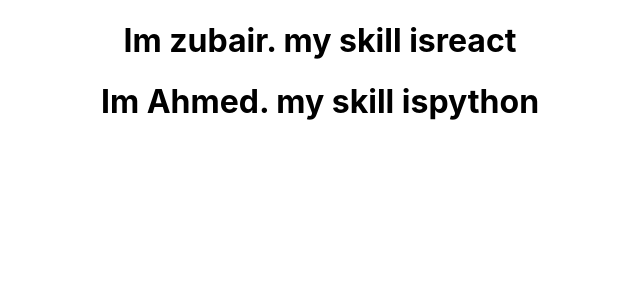
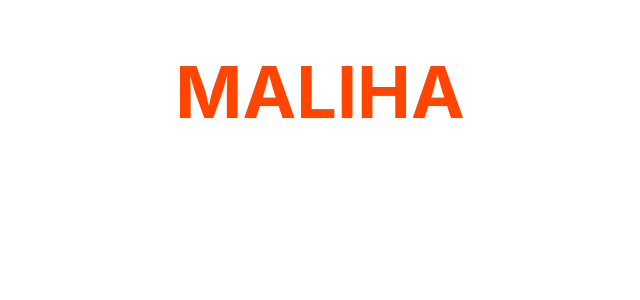
Before and after one commit to zubairahmedanas/React-from-scratch, a React (Create React App) app: page / in a window 1280 px wide. Shown: the top 300 px of the page, without its empty margins (320-960 px from the left). Built offline with nearby package versions, Linux system fonts and the light colour scheme.

Commit message:
Zubair | css stylesheet added

```diff
--- a/src/App.js
+++ b/src/App.js
@@ -13,10 +13,14 @@ import EventBind from './components/EventBind';
 import ParentComponent from './components/ParentComponent';
 import UserGreeting from './components/UserGreeting';
 import NameList from './components/NameList';
+import Stylesheet from './components/Stylesheet';
 function App() {
   return (
     <div className="App">
-      <NameList />
+      <Stylesheet primary = {true} />
+
+
+      {/* <NameList /> */}
       {/* <UserGreeting /> */}
       {/* <ParentComponent /> */}
       {/* <EventBind /> */}
--- a/src/components/NameList.js
+++ b/src/components/NameList.js
@@ -1,26 +1,26 @@
 import React from 'react'
 
 function NameList() {
-    // const name = ['zubair', 'ahmed', 'anas']
-    const x = [
-        {
-            id:1,
-            name: 'zubair',
-            skill: 'react'
+    const name = ['zubair', 'ahmed', 'anas']
+    // const x = [
+    //     {
+    //         id:1,
+    //         name: 'zubair',
+    //         skill: 'react'
 
-        },
-        {
-            id:2,
-            name: 'Ahmed',
-            skill: 'python'
+    //     },
+    //     {
+    //         id:2,
+    //         name: 'Ahmed',
+    //         skill: 'python'
 
-        }
+    //     }
 
-    ]
-    const personList = x.map(person =>(
-        <h1>  Im {person.name}. my skill is{person.skill}</h1>
+    // ]
+    const personList = name.map(person =>(
+        <h1 key={person}> {name}</h1>
     ))
-    // const namelist = name.map(name => <h1>{name}</h1>)
+    // const namelist = name.map(name => <h1 key>{name}</h1>)
     return (
         <div>
 
--- /dev/null
+++ b/src/components/Stylesheet.js
@@ -0,0 +1,13 @@
+import React from 'react'
+import './myStyle.css'
+
+function Stylesheet (props) {
+    let className = props.primary ? 'primary ' : ''
+    return (
+        <div>
+            <h1 className= {`${className} font-xl`}> MALIHA </h1>
+        </div>
+    )
+}
+
+export default Stylesheet
--- /dev/null
+++ b/src/components/myStyle.css
@@ -0,0 +1,6 @@
+.primary{
+    color: orangered;
+}
+.font-xl{
+    font-size: 72px;
+}
```
